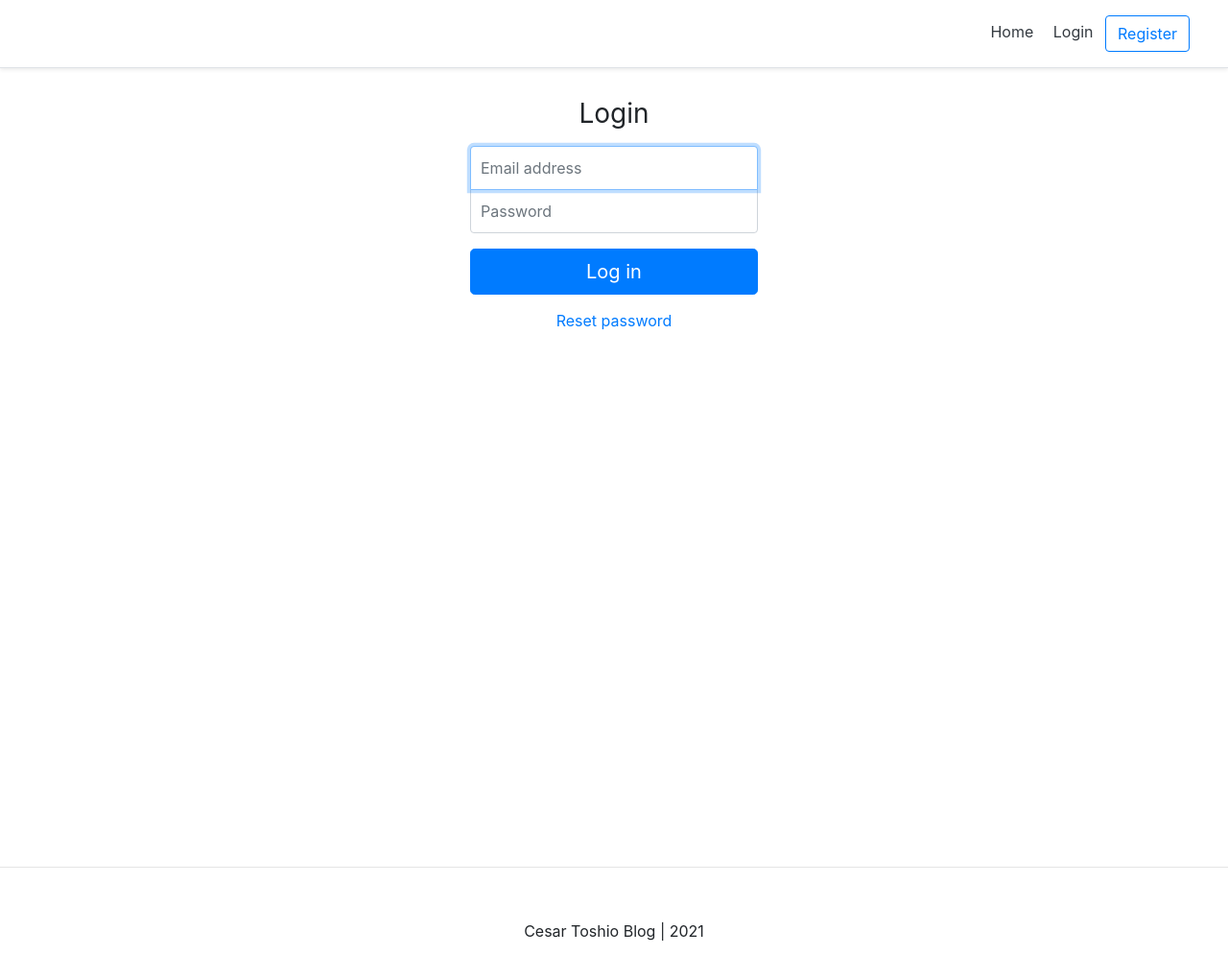
After one commit to ctoshio/DjangoGame, a Django app: page /login/ in a window 1280 px wide. The commit adds this page. Shown: the whole page at 96% size. Run offline with Django 3.2, Linux system fonts and the light colour scheme; some libraries are stand-ins or nearby versions.

Commit message:
add log in and log out

```diff
--- a/account/forms.py
+++ b/account/forms.py
@@ -1,5 +1,7 @@
 from django import forms
 from django.contrib.auth.forms import UserCreationForm
+from django.contrib.auth import authenticate
+from django.core.exceptions import ValidationError
 
 from account.models import Account
 
@@ -9,3 +11,18 @@ class RegistrationForm(UserCreationForm):
     class Meta:
         model = Account
         fields = ("email", "username", "password1", "password2")
+
+class AccountAuthenticationForm(forms.ModelForm):
+
+    password = forms.CharField(label="Password", widget=forms.PasswordInput)
+
+    class Meta:
+        model = Account
+        fields = ('email', 'password')
+
+    def clean(self):
+        if self.is_valid():
+            email = self.cleaned_data['email']
+            password = self.cleaned_data['password']
+            if not authenticate(email=email, password=password):
+                raise forms.ValidationError("Invalid login")
--- /dev/null
+++ b/account/templates/account/login.html
@@ -0,0 +1,72 @@
+{% extends 'base.html' %}
+
+{% block content %}
+
+<style type="text/css">
+
+.form-signin {
+  width: 100%;
+  max-width: 330px;
+  padding: 15px;
+  margin: auto;
+}
+.form-signin .checkbox {
+  font-weight: 400;
+}
+.form-signin .form-control {
+  position: relative;
+  box-sizing: border-box;
+  height: auto;
+  padding: 10px;
+  font-size: 16px;
+}
+.form-signin .form-control:focus {
+  z-index: 2;
+}
+.form-signin input[type="email"] {
+  margin-bottom: -1px;
+  border-bottom-right-radius: 0;
+  border-bottom-left-radius: 0;
+}
+.form-signin input[type="password"] {
+  margin-bottom: 10px;
+  border-top-left-radius: 0;
+  border-top-right-radius: 0;
+}
+.h3{
+        text-align: center;
+}
+
+</style>
+
+<form class="form-signin" method="post">
+    {% csrf_token %}
+    <h1 class="h3 mb-3 font-weight-normal">Login</h1>
+    <label for="inputEmail" class="sr-only">Email address</label>
+    <input type="email" name="email" id="inputEmail" class="form-control" placeholder="Email address" required autofocus>
+    <label for="inputPassword" class="sr-only">Password</label>
+    <input type="password" name="password" id="inputPassword" class="form-control" placeholder="Password" required>
+
+    {% for field in login_form %}
+      <p>
+        {% for error in field.errors %}
+           <p style="color: red;">{{error}}</p>
+        {% endfor %}
+      </p>
+    {% endfor %}
+
+    {% if login_form.non_field_errors %}
+      <div style="color: red;">
+        <p>{{login_form.non_field_errors}}</p>
+      </div>
+    {% endif %}
+
+    <button class="btn btn-lg btn-primary btn-block" type="submit">Log in</button>
+
+</form>
+
+    <div class="d-flex flex-column">
+        <a class="m-auto" href="">Reset password</a>
+    </div>
+
+{% endblock content %}
--- a/account/views.py
+++ b/account/views.py
@@ -1,6 +1,6 @@
 from django.shortcuts import render, redirect
-from django.contrib.auth import login, authenticate
-from account.forms import RegistrationForm
+from django.contrib.auth import login, authenticate, logout
+from account.forms import RegistrationForm, AccountAuthenticationForm
 
 from .models import Account
 # Create your views here.
@@ -28,3 +28,32 @@ def registration_view(request):
         form = RegistrationForm()
         context['registration_form'] = form
     return render(request, 'account/register.html', context)
+
+def logout_view(request):
+    logout(request)
+    return redirect('home')
+
+def login_view(request):
+
+    context = {}
+
+    user = request.user
+    if user.is_authenticated:
+        return redirect("home")
+
+    if request.POST:
+        form = AccountAuthenticationForm(request.POST)
+        if form.is_valid():
+            email = request.POST['email']
+            password = request.POST['password']
+            user = authenticate(email=email, password=password)
+
+            if user:
+                login(request, user)
+                return redirect("home")
+
+    else:
+        form = AccountAuthenticationForm()
+
+    context['login_form'] = form
+    return render(request, 'account/login.html', context)
--- a/djangoGame/urls.py
+++ b/djangoGame/urls.py
@@ -19,11 +19,15 @@ from django.urls import path
 from account.views import (
     home_screen_view,
     registration_view,
+    logout_view,
+    login_view
 )
 
 
 urlpatterns = [
     path('admin/', admin.site.urls),
     path('', home_screen_view, name="home"),
-    path('register/', registration_view, name="register")
+    path('register/', registration_view, name="register"),
+    path('logout/', logout_view, name="logout"),
+    path('login/', login_view, name="login"),
 ]
--- a/templates/snippets/header.html
+++ b/templates/snippets/header.html
@@ -25,16 +25,22 @@ crossorigin="anonymous">
 <!-- HEADER -->
 <div class="d-flex flex-column flex-md-row align-items-center p-3 px-md-4 mb-3 bg-white border-bottom shadow-sm">
     <h5 class="my-0 mr-md-auto font-weight-normal">
-
-        <p>Hello, </p>
-
+        {% if request.user.is_authenticated %}
+        <p>Hello, {{request.user.username}}</p>
+        {% endif %}
     </h5>
     <nav class="my-2 my-md-0 mr-md-3">
-
+    {% if request.user.is_authenticated %}
         <a class="p-2 text-dark" href="{% url 'home' %}">Home</a>
-        <a class="p-2 text-dark" href=""> Login</a>
+        <a class="p-2 text-dark" href="">Account</a>
+        <a class="p-2 text-dark" href="">Play</a>
+        <a class="p-2 text-dark" href="">Ranking</a>
+        <a class="p-2 text-dark" href="{% url 'logout' %}">Logout</a>
+    {% else %}
+        <a class="p-2 text-dark" href="{% url 'home' %}">Home</a>
+        <a class="p-2 text-dark" href="{% url 'login' %}"> Login</a>
         <a class="btn btn-outline-primary" href="{% url 'register' %}">Register</a>
-
+    {% endif %}
     </nav>
 </div>
 
```
Also changed, not shown: db.sqlite3.
